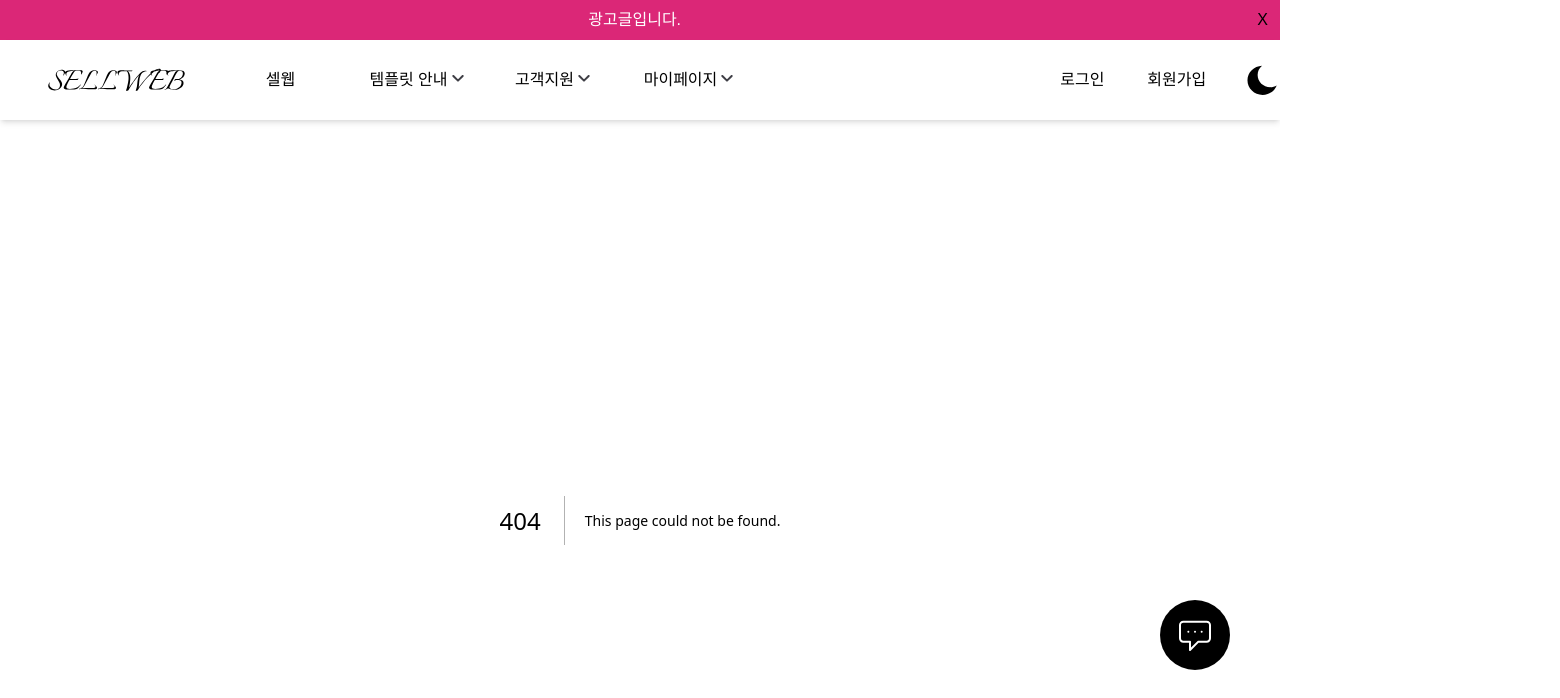
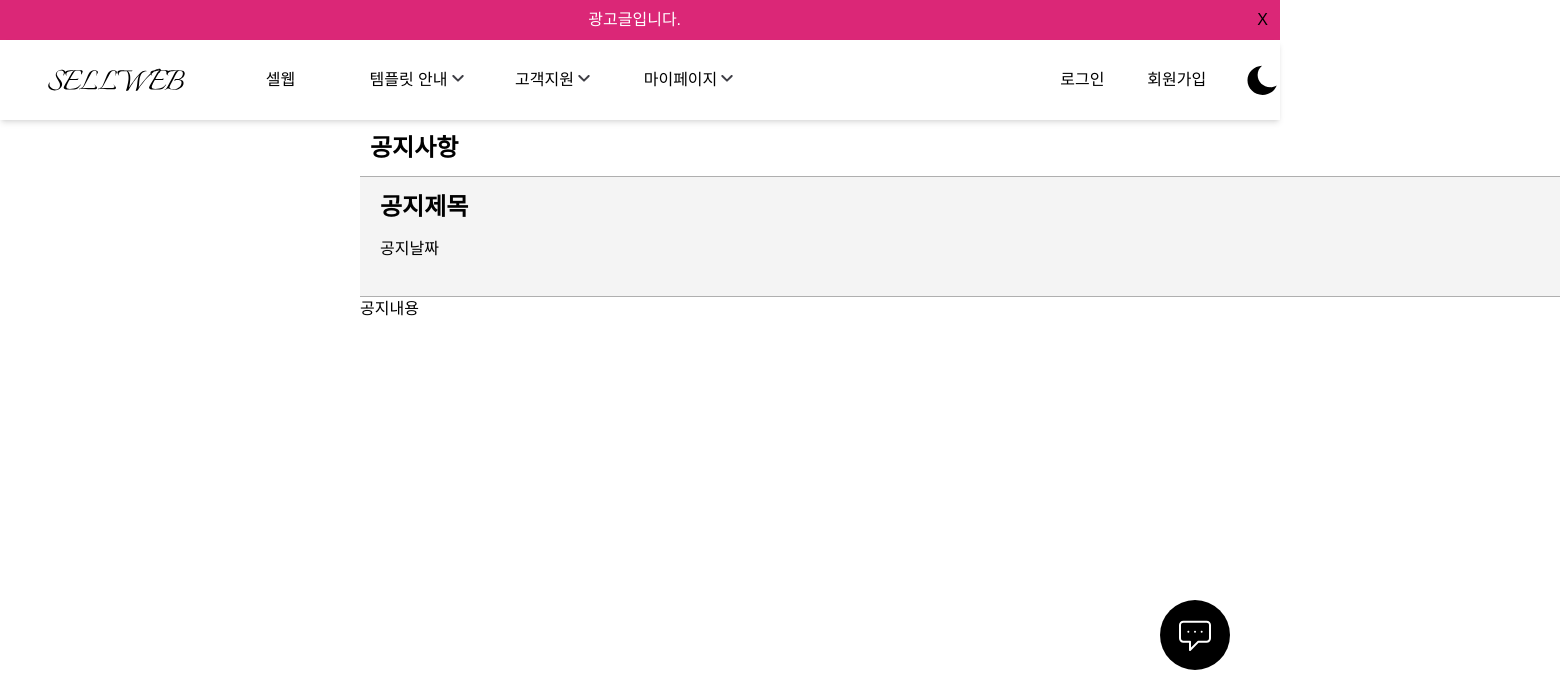
Before and after one commit to Hyun-EG/SP-sellweb, a Next.js app: page /notice/detail in a window 1280 px wide. Before the commit this address had no page. Shown: the top 698 px of the page, 1560 px wide, since content can reach past the window. Built offline with nearby package versions, Linux system fonts and the light colour scheme; a web font is replaced by a local one.

Commit message:
Design: 공지 상세페이지 디자인

```diff
--- /dev/null
+++ b/src/app/notice/detail/page.tsx
@@ -0,0 +1,9 @@
+import DetailTable from '@/components/DetailTable';
+
+export default function Page() {
+  return (
+    <div>
+      <DetailTable title="공지제목" date="공지날짜" content="공지내용" />
+    </div>
+  );
+}
```
